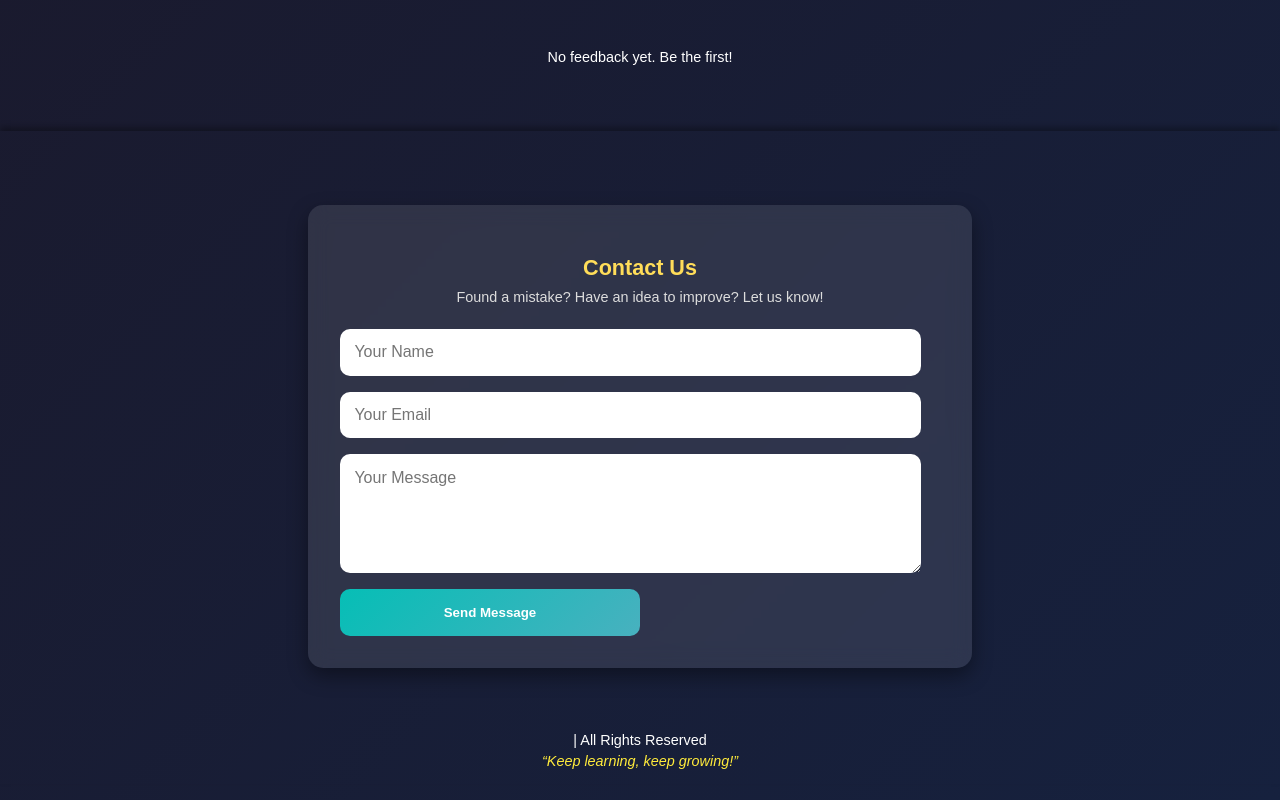
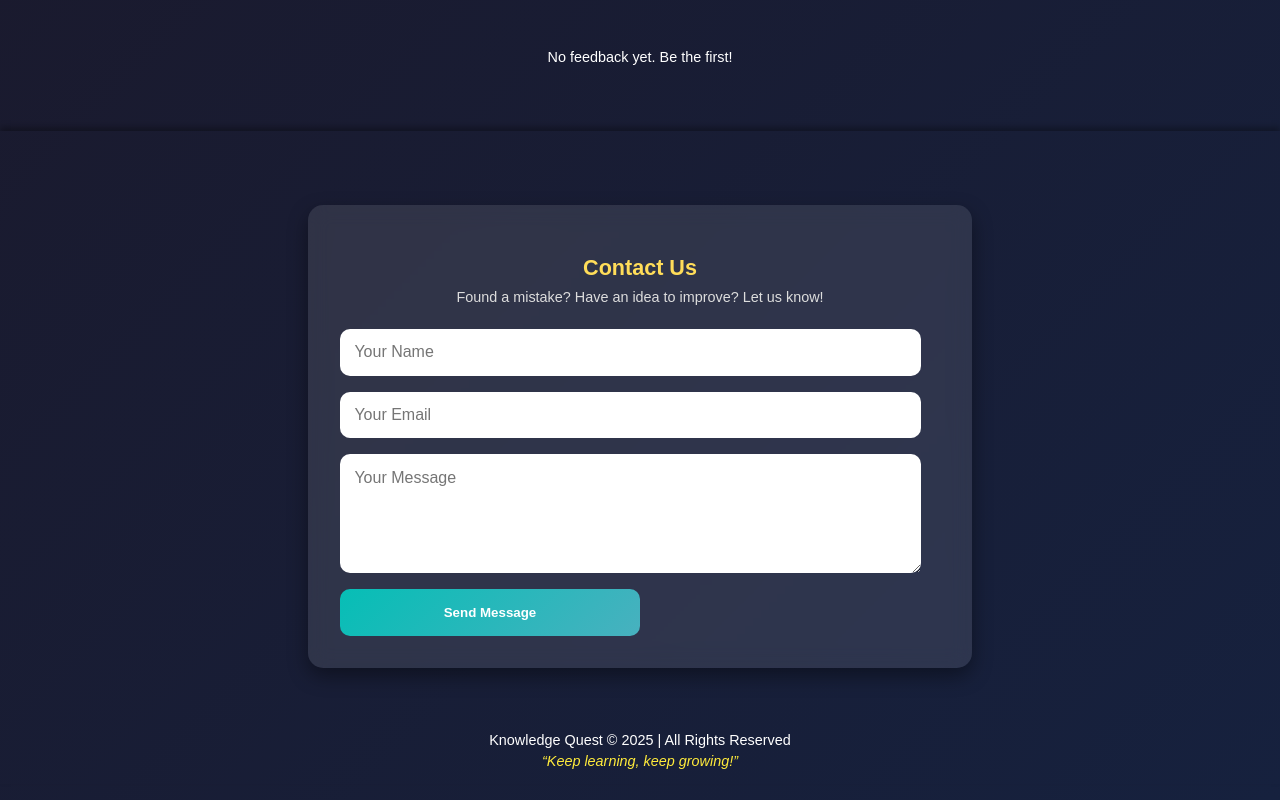
Before and after one commit to Ravinder1922/FWD-Quiz-application, a plain HTML site: page index.html in a window 1280 px wide. Shown: the part 706-1506 px from the top of the page. Drawn offline with Linux system fonts and the light colour scheme.

Commit message:
commit changes

```diff
--- a/index.html
+++ b/index.html
@@ -102,7 +102,7 @@
 
         <div id="contact-response" class="contact-response"></div>
       </section>
-      <p>| All Rights Reserved</p>
+      <p>Knowledge Quest © 2025 | All Rights Reserved</p>
       <p class="footer-motto">“Keep learning, keep growing!”</p>
 
     </div>
```
